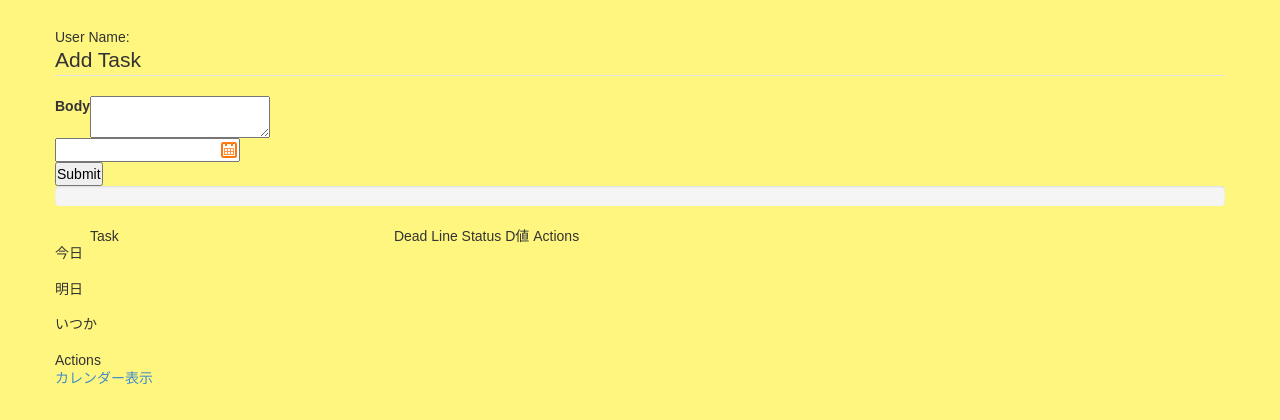
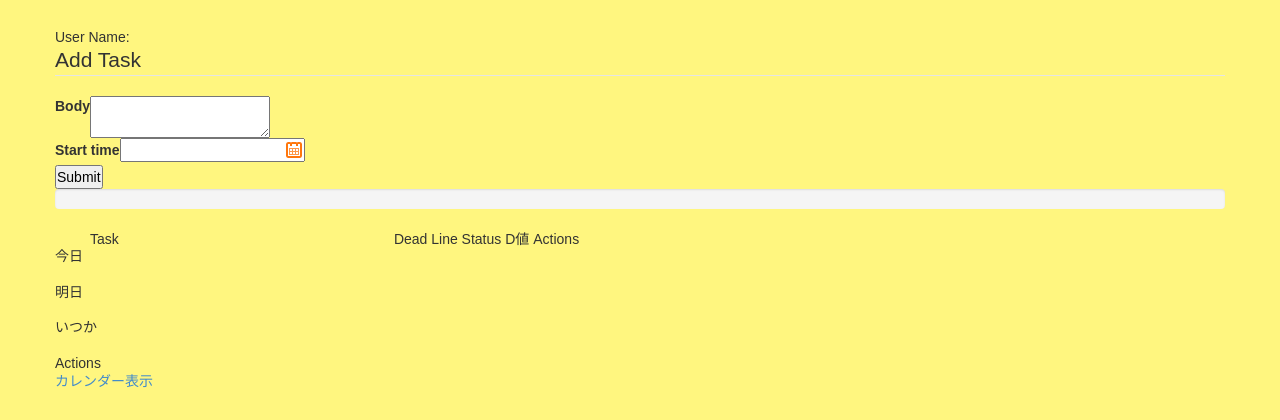
Before and after one commit to 8705/higgs, a CakePHP app: the page made by app/View/Tasks/index.ctp in a window 1280 px wide; the page is wider, and only the part inside the window is pictured. Shown: the part 51-471 px from the top of that part. Run offline with PHP 8.4 and a stand-in for CakePHP, Linux system fonts and the light colour scheme; the template is opened without the code that fills it, so the values that code supplies are empty; form fields are guessed from the names that the template uses; some libraries are stand-ins or nearby versions.

Commit message:
日付入力のinputを出力するとこ
inputをちゃんとできるようにする

```diff
--- a/app/View/Tasks/index.ctp
+++ b/app/View/Tasks/index.ctp
@@ -8,15 +8,15 @@
 		<?php
 			echo $this->Form->input('user_id', array('type'=>'hidden', 'default' => $author['id']));//$user_idから$authorに変更
 			echo $this->Form->input('body');
+			echo $this->Form->input('start_time', array('type'=>'text', 'class' => 'datepicker'));
 		?>
-		<input type="text" class="datepicker"></input>
 		<script>
 			$(document).ready(function() {
 				$('input.datepicker').Zebra_DatePicker();
 			});
 		</script>
 		<?php
-			//echo $this->Form->input('start_time');
+
 
 			//ajax送信用設定
 			echo $this->Js->submit('Submit', array(
```
